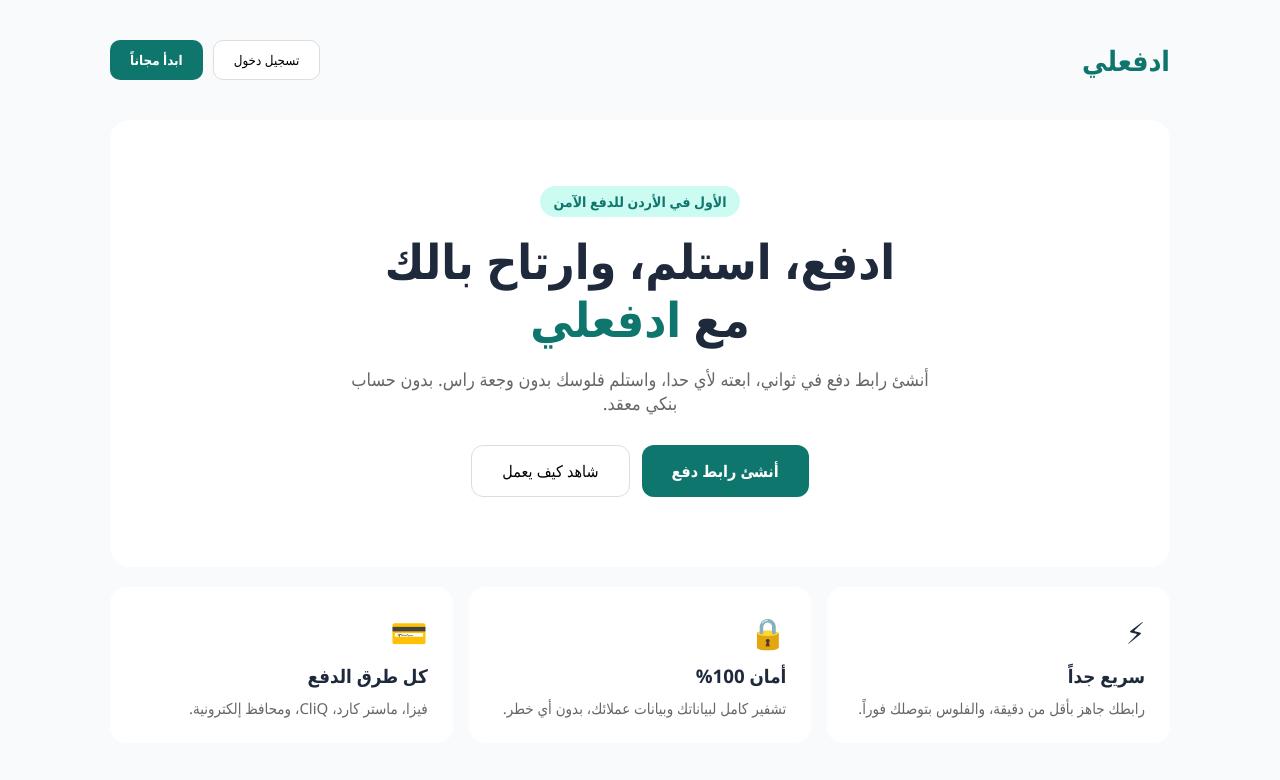
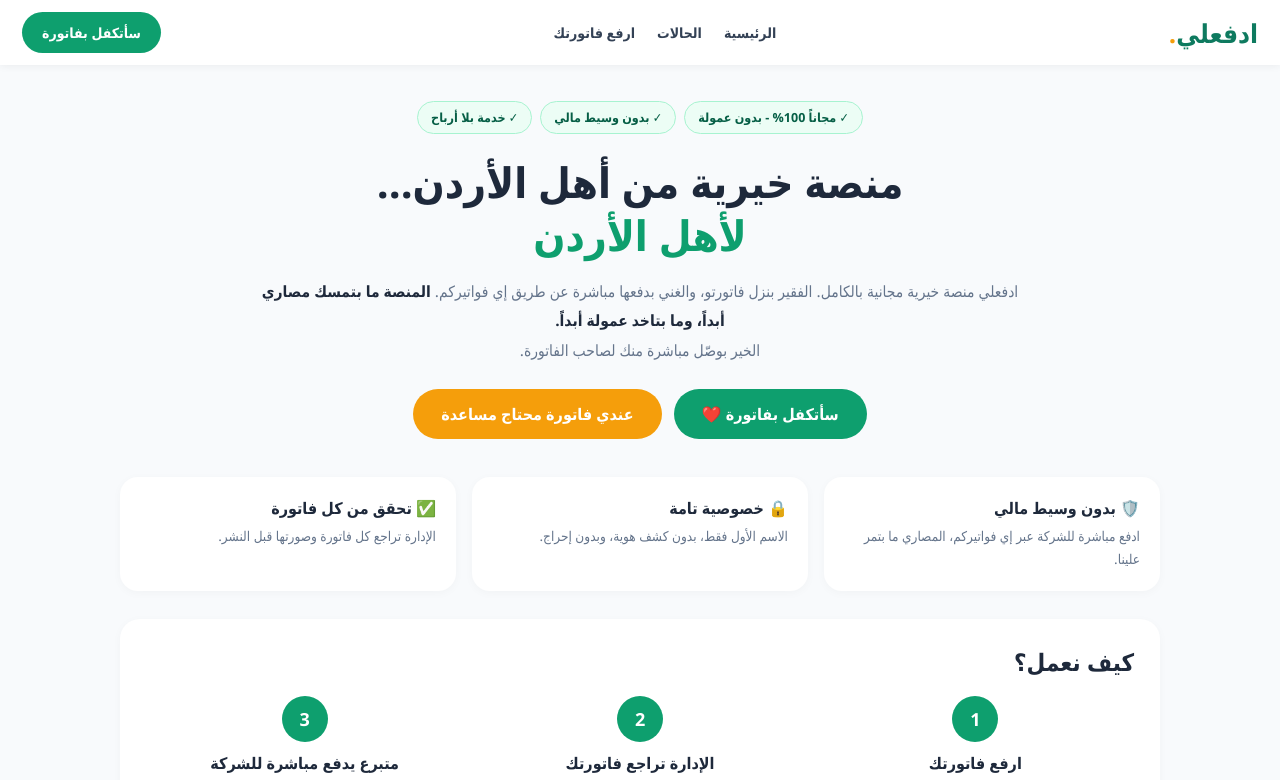
Before and after one commit to Idaf3li/idfa3li, a Next.js app: page / in a window 1280 px wide. Shown: the top 780 px of the page. Built offline with nearby package versions, Linux system fonts and the light colour scheme.

Commit message:
Update page.tsx

```diff
--- a/app/page.tsx
+++ b/app/page.tsx
@@ -1,52 +1,87 @@
+'use client'
+import { useState } from 'react'
+
+const initialCases = [
+  { name: 'أم محمد', area: 'جبل الحسين', type: 'كهرباء', amount: 68, ref: '123456789', story: 'أرملة وعندي 3 أطفال، فاتورة الكهربا تراكمت عليّ وخايفة تنقطع علينا.' },
+  { name: 'أبو أحمد', area: 'النزهة', type: 'دواء', amount: 45, ref: '987654321', story: 'مريض سكري وبحتاج دواء شهري، ومش قادر أجيبو هالشهر.' },
+  { name: 'س.', area: 'الأشرفية', type: 'قسط جامعي', amount: 180, ref: '555444333', story: 'طالبة جامعة سنة أخيرة، باقي علي قسط ومش قادرة أكمل بدونو.' },
+]
+
 export default function Home() {
+  const [page, setPage] = useState<'home'|'cases'|'add'>('home')
+  const [cases, setCases] = useState(initialCases)
+  const [typeF, setTypeF] = useState('الكل')
+  const [areaF, setAreaF] = useState('الكل')
+  const [form, setForm] = useState({ name:'', phone:'', area:'جبل الحسين', type:'كهرباء', amount:'', ref:'', story:'' })
+  const [msg, setMsg] = useState('')
+
+  const types = ['الكل','كهرباء','ماء','دواء','قسط جامعي','دين متعثر','أخرى']
+  const areas = ['الكل','جبل الحسين','النزهة','الأشرفية','جبل النصر','ماركا','الزرقاء','إربد','الكرك','العقبة']
+  const filtered = cases.filter(c => (typeF==='الكل'||c.type===typeF) && (areaF==='الكل'||c.area===areaF))
+
+  const submit = () => {
+    if(!form.name || !form.amount || Number(form.amount)>200){ alert('عبي الاسم والمبلغ، والمبلغ 200 أو أقل'); return }
+    setCases([{ name: form.name, area: form.area, type: form.type, amount: Number(form.amount), ref: form.ref||'—', story: form.story||'محتاج مساعدة بهذه الفاتورة.' }, ...cases])
+    setMsg('تم استلام فاتورتك! الإدارة رح تراجعها وتنشرها.')
+  }
+
   return (
-    <main style={{ maxWidth: "1100px", margin: "0 auto", padding: "20px" }}>
-      {/* الهيدر */}
-      <header style={{ display: "flex", justifyContent: "space-between", alignItems: "center", padding: "20px 0" }}>
-        <h1 style={{ fontSize: "28px", fontWeight: "800", color: "#0f766e" }}>ادفعلي</h1>
-        <div style={{ display: "flex", gap: "10px" }}>
-          <button style={{ padding: "10px 20px", borderRadius: "10px", border: "1px solid #ddd", background: "white" }}>تسجيل دخول</button>
-          <button style={{ padding: "10px 20px", borderRadius: "10px", border: "none", background: "#0f766e", color: "white", fontWeight: "700" }}>ابدأ مجاناً</button>
-        </div>
+    <div>
+      <header className="header">
+        <div className="logo">ادفعلي<span>.</span></div>
+        <nav className="nav"><a onClick={()=>setPage('home')}>الرئيسية</a><a onClick={()=>setPage('cases')}>الحالات</a><a onClick={()=>setPage('add')}>ارفع فاتورتك</a></nav>
+        <button className="btn btn-green" onClick={()=>setPage('cases')}>سأتكفل بفاتورة</button>
       </header>
 
-      {/* القسم الرئيسي */}
-      <section style={{ textAlign: "center", padding: "70px 20px", background: "white", borderRadius: "20px", marginTop: "20px" }}>
-        <span style={{ background: "#ccfbf1", color: "#0f766e", padding: "6px 14px", borderRadius: "20px", fontSize: "14px", fontWeight: "700" }}>الأول في الأردن للدفع الآمن</span>
-        <h2 style={{ fontSize: "48px", lineHeight: "1.2", margin: "20px 0", fontWeight: "900" }}>
-          ادفع، استلم، وارتاح بالك<br />مع <span style={{ color: "#0f766e" }}>ادفعلي</span>
-        </h2>
-        <p style={{ color: "#666", fontSize: "18px", maxWidth: "600px", margin: "0 auto 30px" }}>
-          أنشئ رابط دفع في ثواني، ابعته لأي حدا، واستلم فلوسك بدون وجعة راس. بدون حساب بنكي معقد.
-        </p>
-        <div style={{ display: "flex", gap: "12px", justifyContent: "center" }}>
-          <button style={{ padding: "14px 30px", borderRadius: "12px", border: "none", background: "#0f766e", color: "white", fontSize: "16px", fontWeight: "700" }}>أنشئ رابط دفع</button>
-          <button style={{ padding: "14px 30px", borderRadius: "12px", border: "1px solid #ddd", background: "white", fontSize: "16px" }}>شاهد كيف يعمل</button>
+      {page==='home' && (
+        <main>
+          <div className="hero">
+            <div className="pills"><span className="pill">✓ مجاناً 100% - بدون عمولة</span><span className="pill">✓ بدون وسيط مالي</span><span className="pill">✓ خدمة بلا أرباح</span></div>
+            <h1>منصة خيرية من أهل الأردن...<br/><span>لأهل الأردن</span></h1>
+            <p>ادفعلي منصة خيرية مجانية بالكامل. الفقير بنزل فاتورتو، والغني بدفعها مباشرة عن طريق إي فواتيركم. <b>المنصة ما بتمسك مصاري أبداً، وما بتاخد عمولة أبداً.</b><br/>الخير بوصّل مباشرة منك لصاحب الفاتورة.</p>
+            <div className="cta"><button className="btn btn-green big" onClick={()=>setPage('cases')}>سأتكفل بفاتورة ❤️</button><button className="btn btn-orange big" onClick={()=>setPage('add')}>عندي فاتورة محتاج مساعدة</button></div>
+          </div>
+          <div className="trust">
+            <div><b>🛡️ بدون وسيط مالي</b><p>ادفع مباشرة للشركة عبر إي فواتيركم، المصاري ما بتمر علينا.</p></div>
+            <div><b>🔒 خصوصية تامة</b><p>الاسم الأول فقط، بدون كشف هوية، وبدون إحراج.</p></div>
+            <div><b>✅ تحقق من كل فاتورة</b><p>الإدارة تراجع كل فاتورة وصورتها قبل النشر.</p></div>
+          </div>
+          <div className="how"><div className="card"><h2>كيف نعمل؟</h2><div className="steps">
+            <div><div className="num">1</div><b>ارفع فاتورتك</b><p>ارفع فاتورة كهرباء، ماء، دواء، قسط جامعي، دين متعثر أو أخرى.</p></div>
+            <div><div className="num">2</div><b>الإدارة تراجع فاتورتك</b><p>نتأكد من صحة الفاتورة وننشرها بدون اسمك الكامل.</p></div>
+            <div><div className="num">3</div><b>متبرع يدفع مباشرة للشركة</b><p>المتبرع بدفع عن طريق إي فواتيركم برقم الاشتراك، وانت بتوصلك رسالة.</p></div>
+          </div></div></div>
+        </main>
+      )}
+
+      {page==='cases' && (
+        <div className="section"><h2>فواتير بانتظار أهل الخير</h2><p className="sub">اختار فاتورة، ادفعها مباشرة عن طريق إي فواتيركم.</p>
+          <div className="filters">{types.map(t=><button key={t} className={typeF===t?'on':''} onClick={()=>setTypeF(t)}>{t}</button>)}</div>
+          <div className="filters">{areas.map(a=><button key={a} className={areaF===a?'on':''} onClick={()=>setAreaF(a)}>{a}</button>)}</div>
+          <div className="grid">{filtered.map((c,i)=>(
+            <div key={i} className="case"><div className="case-top"><span className="tag">{c.type}</span><span className="muted">{c.area}</span></div>
+            <h3>فاتورة {c.type} - {c.name}</h3><p className="story">{c.story}</p>
+            <div className="row"><span>رقم الاشتراك: <b>{c.ref}</b></span><span className="price">{c.amount} د.أ</span></div>
+            <button className="btn btn-green full" onClick={()=>alert(`ادفع عبر إي فواتيركم برقم: ${c.ref} - المبلغ: ${c.amount} دينار`)}>سأتكفل بهذه الفاتورة ❤️</button></div>
+          ))}</div>
         </div>
-      </section>
+      )}
 
-      {/* المميزات */}
-      <section style={{ display: "grid", gridTemplateColumns: "1fr 1fr 1fr", gap: "16px", marginTop: "20px" }}>
-        <div style={{ background: "white", padding: "25px", borderRadius: "16px" }}>
-          <div style={{ fontSize: "30px" }}>⚡</div>
-          <h3 style={{ margin: "10px 0" }}>سريع جداً</h3>
-          <p style={{ color: "#666", fontSize: "15px" }}>رابطك جاهز بأقل من دقيقة، والفلوس بتوصلك فوراً.</p>
-        </div>
-        <div style={{ background: "white", padding: "25px", borderRadius: "16px" }}>
-          <div style={{ fontSize: "30px" }}>🔒</div>
-          <h3 style={{ margin: "10px 0" }}>أمان 100%</h3>
-          <p style={{ color: "#666", fontSize: "15px" }}>تشفير كامل لبياناتك وبيانات عملائك، بدون أي خطر.</p>
-        </div>
-        <div style={{ background: "white", padding: "25px", borderRadius: "16px" }}>
-          <div style={{ fontSize: "30px" }}>💳</div>
-          <h3 style={{ margin: "10px 0" }}>كل طرق الدفع</h3>
-          <p style={{ color: "#666", fontSize: "15px" }}>فيزا، ماستر كارد، CliQ، ومحافظ إلكترونية.</p>
-        </div>
-      </section>
-
-      <footer style={{ textAlign: "center", padding: "40px 0", color: "#888", fontSize: "14px" }}>
-        © 2026 ادفعلي - جميع الحقوق محفوظة
-      </footer>
-    </main>
-  );
+      {page==='add' && (
+        <div className="section"><div className="card form">
+          <h2>ارفع فاتورتك</h2><p className="sub">مجاني 100% - بدون عمولة. الإدارة بتراجع فاتورتك قبل النشر. الحد الأقصى 200 دينار.</p>
+          <label>الاسم الأول فقط *</label><input placeholder="مثال: أحمد" onChange={e=>setForm({...form,name:e.target.value})} />
+          <label>رقم الواتساب *</label><input placeholder="07XXXXXXXX" onChange={e=>setForm({...form,phone:e.target.value})} />
+          <label>الحي / المدينة *</label><select onChange={e=>setForm({...form,area:e.target.value})}>{areas.slice(1).map(a=><option key={a}>{a}</option>)}</select>
+          <label>نوع الفاتورة *</label><select onChange={e=>setForm({...form,type:e.target.value})}>{types.slice(1).map(t=><option key={t}>{t}</option>)}</select>
+          <label>مبلغ الفاتورة (دينار) - حد أقصى 200 *</label><input type="number" placeholder="مثال: 85" onChange={e=>setForm({...form,amount:e.target.value})} />
+          <label>رقم الاشتراك / رقم الفاتورة (لإي فواتيركم) *</label><input placeholder="الرقم اللي المتبرع رح يدفع عليه" onChange={e=>setForm({...form,ref:e.target.value})} />
+          <label>نبذة قصيرة عن وضعك *</label><textarea rows={3} placeholder="احكي باختصار ليش مش قادر تدفع..." onChange={e=>setForm({...form,story:e.target.value})} />
+          <button className="btn btn-green full big" onClick={submit}>أرسل فاتورتي للمراجعة</button>
+          <p className="ok">{msg}</p>
+        </div></div>
+      )}
+      <footer>ادفعلي - خدمة خيرية بلا أرباح - مجاناً بالكامل - بدون عمولة<br/>الدفع مباشرة عبر إي فواتيركم، المنصة لا تستلم أي مبلغ</footer>
+    </div>
+  )
 }
```
